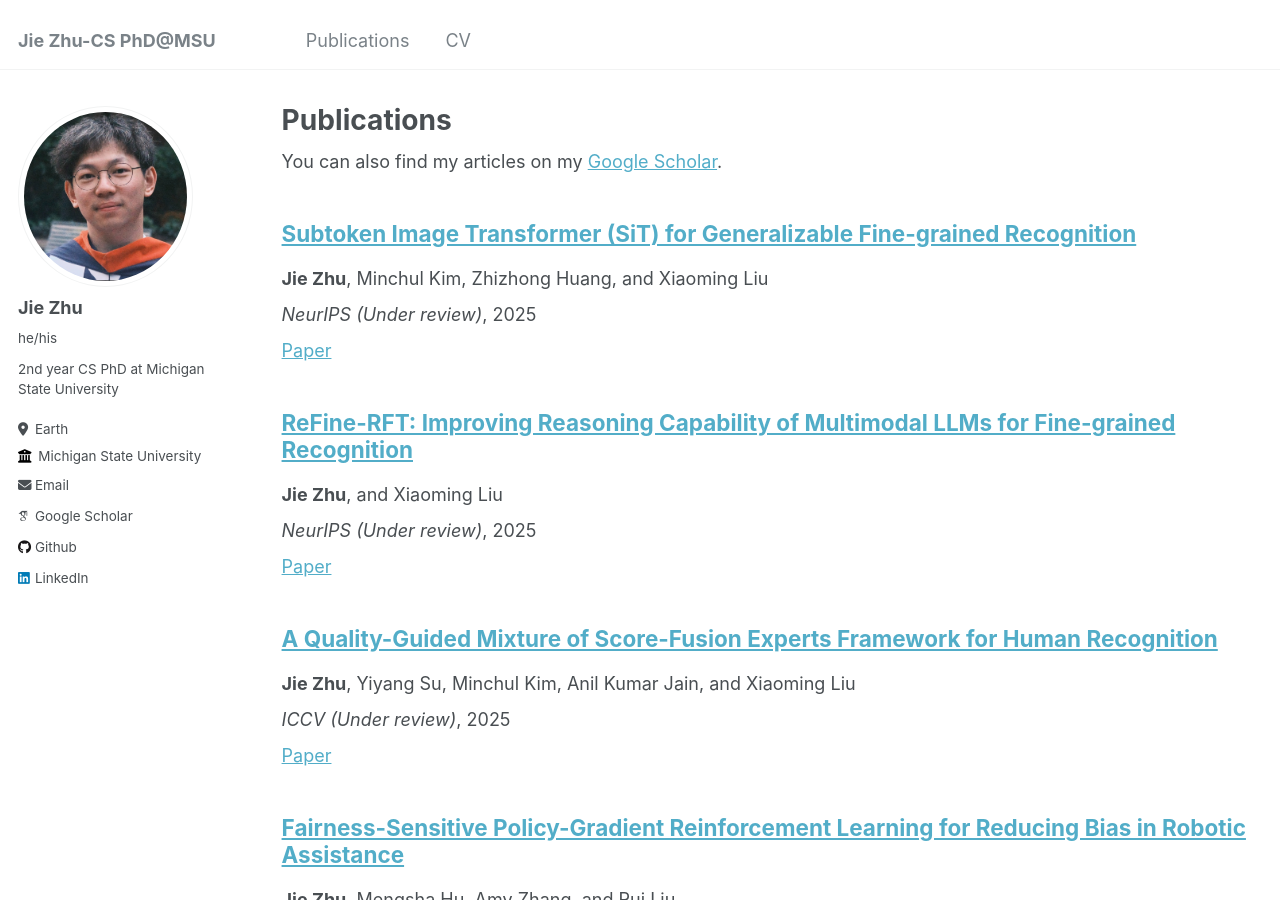
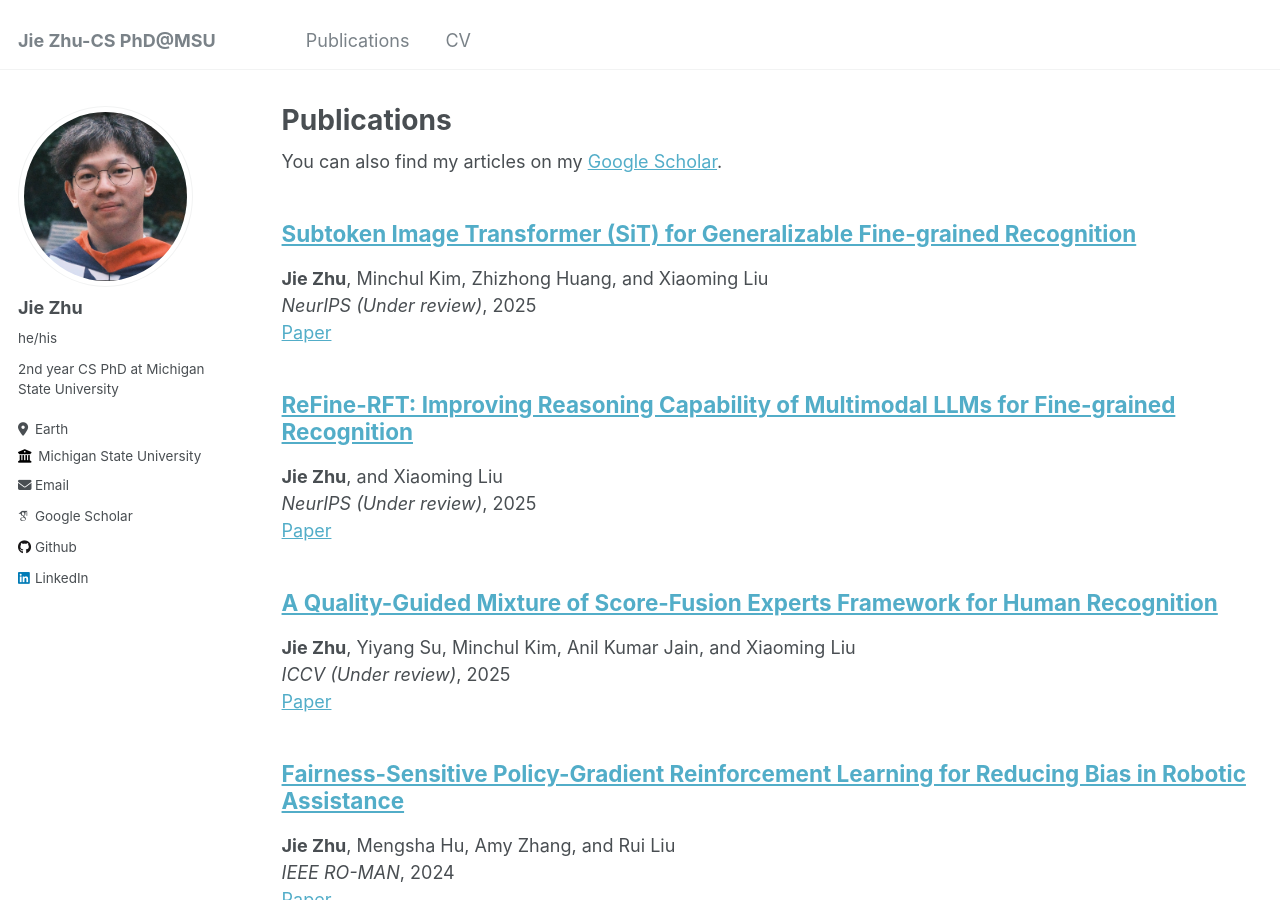
Before and after one commit to jiezhu23/jiezhu23.github.io, a Jekyll site: the page built from _pages/publications.md, in a window 1280 px wide and 900 px high. Built offline with Jekyll 4.4.1, drawn with Linux system fonts in a browser that asks for light colours; some web fonts are replaced.

Commit message:
update papers

```diff
--- a/_includes/archive-single.html
+++ b/_includes/archive-single.html
@@ -42,9 +42,9 @@
           <p> {{ post.type }}, <i>{{ post.venue }}</i>, {{ post.date | default: "1900-01-01" | date: "%Y" }} </p>
         {% elsif post.collection == 'publications' %}
           {% if post.authors %}
-            <p class="archive__item-authors" style="margin-bottom: -0.5em;">{% assign authors = post.authors | split: ", " %}{% for author in authors %}{% if author contains "**" %}{% assign author_name = author | remove: "**" %}<strong>{{ author_name }}</strong>{% else %}{{ author }}{% endif %}{% unless forloop.last %}, {% endunless %}{% endfor %}</p>
+            <p class="archive__item-authors" style="margin-bottom: -1em;">{% assign authors = post.authors | split: ", " %}{% for author in authors %}{% if author contains "**" %}{% assign author_name = author | remove: "**" %}<strong>{{ author_name }}</strong>{% else %}{{ author }}{% endif %}{% unless forloop.last %}, {% endunless %}{% endfor %}</p>
           {% endif %}
-          <p class="archive__item-venue" style="margin-bottom: -0.5em;"> <i>{{ post.venue }}</i>, {{ post.date | default: "1900-01-01" | date: "%Y" }} </p>
+          <p class="archive__item-venue" style="margin-bottom: -1em;"> <i>{{ post.venue }}</i>, {{ post.date | default: "1900-01-01" | date: "%Y" }} </p>
         {% elsif post.date %}
          <p class="page__date" style="margin-bottom: 0.5em;"><strong><i class="fa fa-fw fa-calendar" aria-hidden="true"></i> {{ site.data.ui-text[site.locale].date_label | default: "Published:" }}</strong> <time datetime="{{ post.date | default: "1900-01-01" | date_to_xmlschema }}">{{ post.date | default: "1900-01-01" | date: "%B %d, %Y" }}</time></p>
         {% endif %}
```
